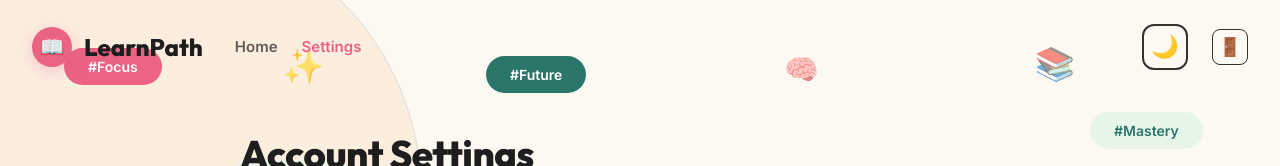
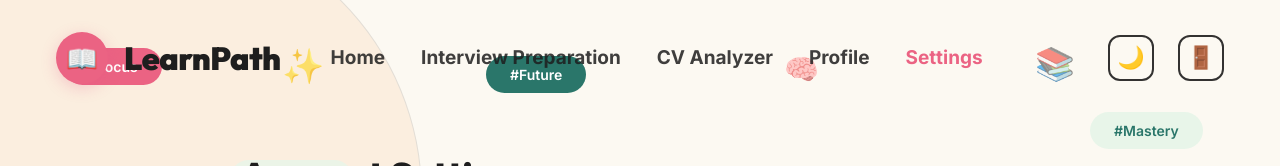
Before and after one commit to samad-00/AI-Personalised-Learning-Path-Generator, a React (Vite) app in the folder frontend/: page /settings in a window 1280 px wide. Shown: the top 166 px of the page. Built offline with nearby package versions, Linux system fonts and the light colour scheme; no server answers; sample sign-in values are in the browser's storage.

Commit message:
fix(frontend): scale up Settings header and add missing links

```diff
--- a/frontend/src/pages/Settings.jsx
+++ b/frontend/src/pages/Settings.jsx
@@ -128,19 +128,25 @@ export default function Settings() {
         .hover-pill:hover { transform: translateY(-3px) !important; box-shadow: 0 8px 20px rgba(0, 0, 0, 0.15) !important; }
       `}</style>
 
-      {/* Top Navbar */}
-      <nav style={{ padding: '1.5rem 2rem', display: 'flex', justifyContent: 'space-between', alignItems: 'center', position: 'relative', zIndex: 10 }}>
-        <div style={{ display: 'flex', alignItems: 'center', gap: 32 }}>
-          <div style={{ display: 'flex', alignItems: 'center', gap: 12 }}>
-            <div style={{ width: 40, height: 40, borderRadius: '50%', background: 'var(--accent-pink)', color: 'white', display: 'flex', alignItems: 'center', justifyContent: 'center', fontSize: 20, boxShadow: '0 4px 15px rgba(226, 85, 131, 0.25)' }}>
+      {/* Prominent Scaled-Up Top Navbar */}
+      <nav className="mobile-nav" style={{ padding: '2rem 3.5rem', display: 'flex', justifyContent: 'space-between', alignItems: 'center', position: 'relative', zIndex: 10 }}>
+        <div style={{ display: 'flex', alignItems: 'center', gap: 50 }}>
+          <div
+            onClick={() => navigate('/dashboard')}
+            style={{ display: 'flex', alignItems: 'center', gap: 16, cursor: 'pointer' }}
+          >
+            <div style={{ width: 52, height: 52, borderRadius: '50%', background: 'var(--accent-pink)', color: 'white', display: 'flex', alignItems: 'center', justifyContent: 'center', fontSize: 26, boxShadow: '0 4px 15px rgba(226, 85, 131, 0.25)' }}>
                 📖
               </div>
-            <span style={{ fontSize: 24, fontWeight: 800, fontFamily: 'Outfit, sans-serif', color: 'var(--text-primary)' }}>LearnPath</span>
+            <span style={{ fontSize: 32, fontWeight: 900, fontFamily: 'Outfit, sans-serif', color: 'var(--text-primary)', letterSpacing: '-0.5px' }}>LearnPath</span>
           </div>
 
-          <div style={{ display: 'flex', gap: 24, fontSize: 15, fontWeight: 600, color: 'var(--text-primary)' }}>
-            <span style={{ cursor: 'pointer', opacity: 0.7 }} onClick={() => navigate('/dashboard')}>Home</span>
-            <span style={{ color: 'var(--accent-pink)' }}>Settings</span>
+          <div style={{ display: 'flex', gap: 36, fontSize: 19, fontWeight: 700, color: 'var(--text-primary)' }}>
+            <span style={{ cursor: 'pointer', transition: 'opacity 0.2s', opacity: 0.85 }} onMouseEnter={e => e.currentTarget.style.opacity = 1} onMouseLeave={e => e.currentTarget.style.opacity = 0.85} onClick={() => navigate('/dashboard')}>Home</span>
+            <span style={{ cursor: 'pointer', transition: 'opacity 0.2s', opacity: 0.85 }} onMouseEnter={e => e.currentTarget.style.opacity = 1} onMouseLeave={e => e.currentTarget.style.opacity = 0.85} onClick={() => navigate('/interview-prep')}>Interview Preparation</span>
+            <span style={{ cursor: 'pointer', transition: 'opacity 0.2s', opacity: 0.85 }} onMouseEnter={e => e.currentTarget.style.opacity = 1} onMouseLeave={e => e.currentTarget.style.opacity = 0.85} onClick={() => navigate('/cv-analyzer')}>CV Analyzer</span>
+            <span style={{ cursor: 'pointer', transition: 'opacity 0.2s', opacity: 0.85 }} onMouseEnter={e => e.currentTarget.style.opacity = 1} onMouseLeave={e => e.currentTarget.style.opacity = 0.85} onClick={() => navigate('/profile')}>Profile</span>
+            <span style={{ color: 'var(--accent-pink)', cursor: 'pointer' }}>Settings</span>
           </div>
         </div>
 
@@ -150,16 +156,16 @@ export default function Settings() {
             title="Logout"
             style={{
               background: 'transparent',
-              border: '1px solid var(--border-color)',
+              border: '2px solid var(--border-color)',
               color: 'var(--text-primary)',
-              width: 36,
-              height: 36,
-              borderRadius: 8,
+              width: 46,
+              height: 46,
+              borderRadius: 12,
               cursor: 'pointer',
               display: 'flex',
               alignItems: 'center',
               justifyContent: 'center',
-              fontSize: 18,
+              fontSize: 22,
               transition: 'all 0.2s ease'
             }}
             onMouseEnter={(e) => e.currentTarget.style.backgroundColor = 'var(--border-color)'}
```
